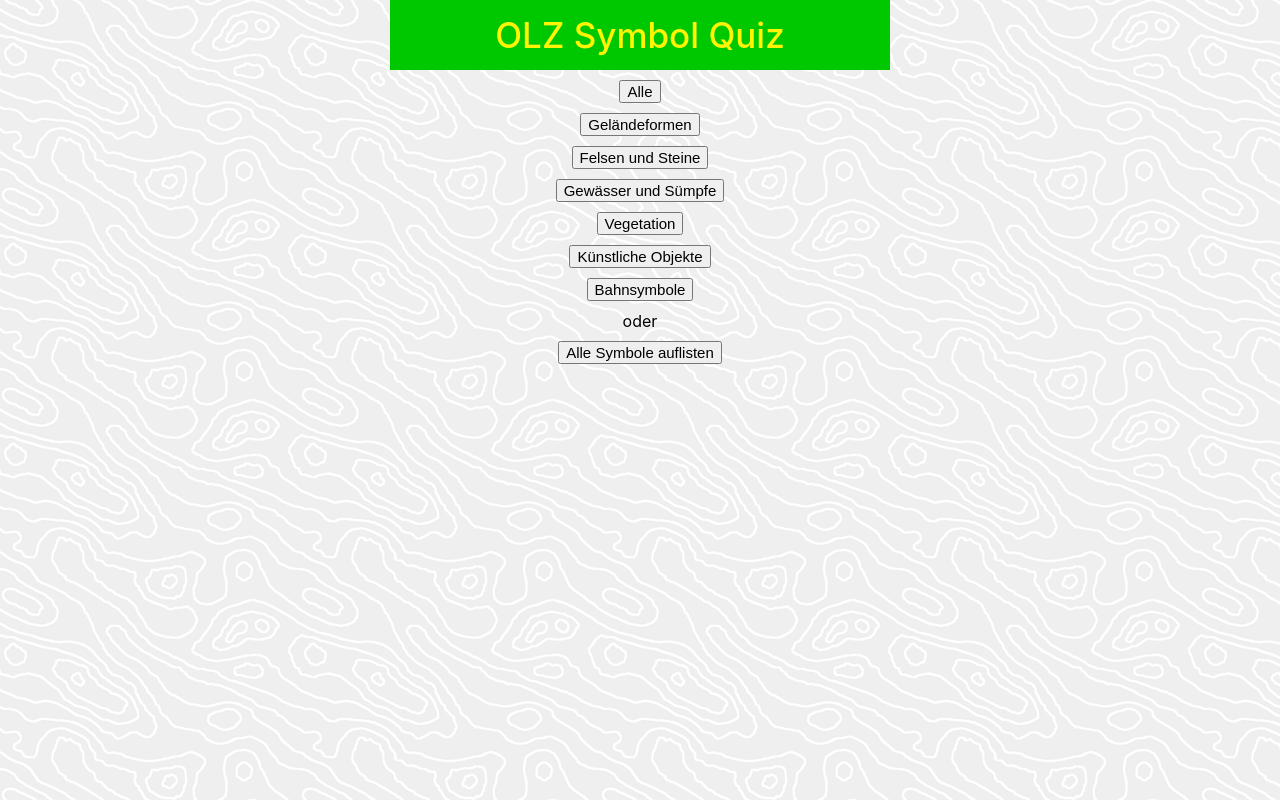
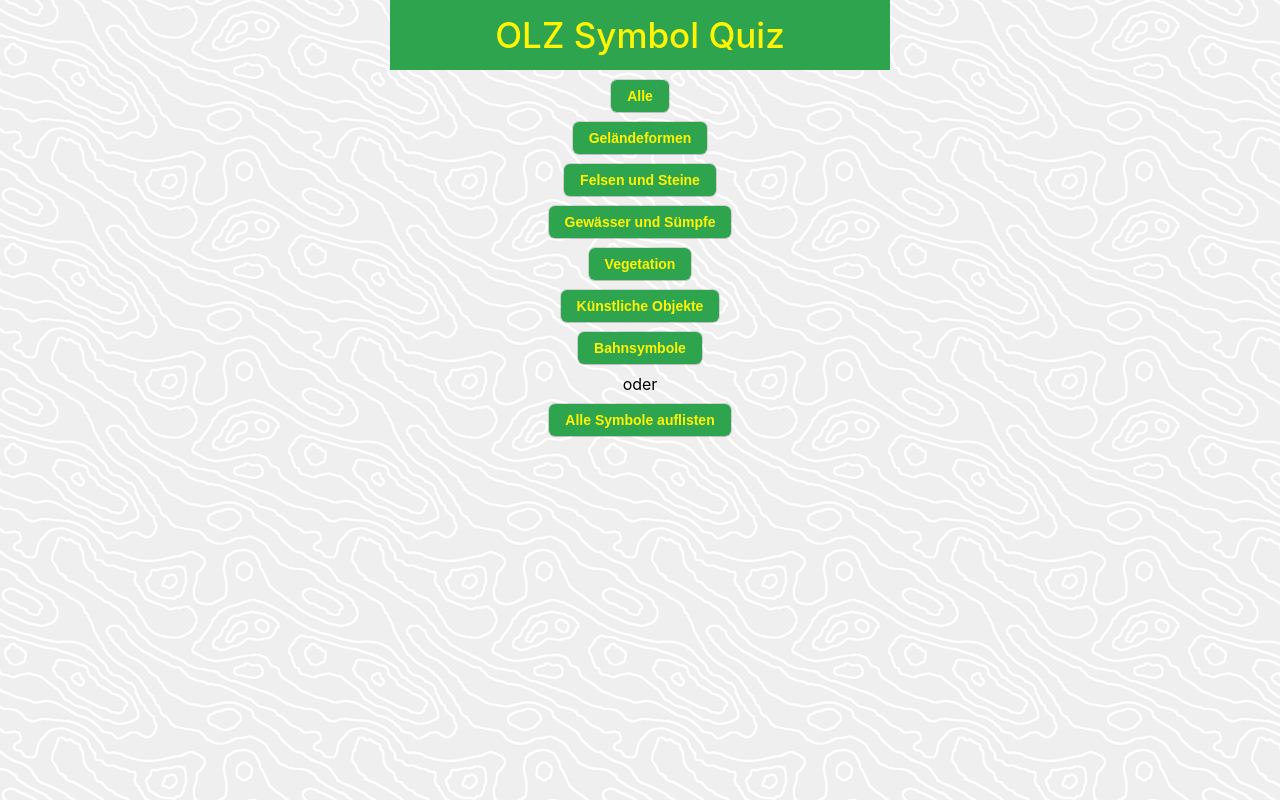
Before and after one commit to N3XT191/olz-symbol-quiz, a React (Create React App) app: page / in a window 1280 px wide. Built offline with nearby package versions, Linux system fonts and the light colour scheme.

Commit message:
nicer buttons

```diff
--- a/src/App.tsx
+++ b/src/App.tsx
@@ -1,3 +1,4 @@
+import Button from "./Button";
 import Quiz from "./Quiz";
 import ShowAll from "./ShowAll";
 
@@ -45,7 +46,7 @@ function App() {
 		>
 			<div
 				style={{
-					backgroundColor: "#00c800",
+					backgroundColor: "#2ea44f",
 					width: "100%",
 					height: 70,
 					display: "flex",
@@ -72,16 +73,11 @@ function App() {
 					}}
 				>
 					{buttonTexts.map((s, i) => (
-						<button
-							style={{ fontSize: 15, marginBottom: 10 }}
-							onClick={() => setCategory(i - 1)}
-						>
-							{s}
-						</button>
+						<Button onClick={() => setCategory(i - 1)}>{s}</Button>
 					))}
-					<div>oder</div>
-					<button
-						style={{ fontSize: 15, marginTop: 10 }}
+					<div style={{ marginBottom: 10 }}>oder</div>
+
+					<Button
 						onClick={() => {
 							let search = window.location.search;
 							let params = new URLSearchParams(search);
@@ -91,7 +87,7 @@ function App() {
 						}}
 					>
 						Alle Symbole auflisten
-					</button>
+					</Button>
 				</div>
 			) : (
 				<ShowAll />
--- /dev/null
+++ b/src/Button.tsx
@@ -0,0 +1,43 @@
+interface Props {
+	onClick: React.MouseEventHandler<HTMLButtonElement>;
+	disabled?: boolean;
+}
+const Button = (props: React.PropsWithChildren<Props>) => (
+	<button
+		onClick={props.onClick}
+		style={{
+			appearance: "none",
+			backgroundColor: props.disabled ? "#9fd2a5" : "#2ea44f",
+			border: "none",
+			outline: props.disabled ? "none" : "1px solid rgba(27, 31, 35, .15)",
+			//backgroundImage: props.disabled
+			//	? "none"
+			//	: "linear-gradient(200deg,hsla(0,0%,100%,.15),hsla(0,0%,100%,0))",
+			borderRadius: 6,
+			boxShadow: props.disabled ? "none" : "rgb(27 31 35 / 10%) 0 1px 0",
+			boxSizing: "border-box",
+			color: props.disabled ? "#ece039" : "#fff404",
+			cursor: props.disabled ? "not-allowed" : "pointer",
+			display: "inline-block",
+			fontSize: 14,
+			fontWeight: 600,
+			lineHeight: "20px",
+			padding: "6px 16px",
+			position: "relative",
+			textAlign: "center",
+			textDecoration: "none",
+			userSelect: "none",
+			touchAction: "manipulation",
+			verticalAlign: "middle",
+			whiteSpace: "nowrap",
+			marginBottom: 10,
+			marginRight: 5,
+			marginLeft: 5,
+		}}
+		disabled={props.disabled}
+	>
+		{props.children}
+	</button>
+);
+
+export default Button;
--- a/src/Quiz.tsx
+++ b/src/Quiz.tsx
@@ -1,4 +1,5 @@
 import { useEffect, useState } from "react";
+import Button from "./Button";
 import data from "./data/data.json";
 
 function shuffle(array: any[], weights: number[]) {
@@ -98,16 +99,14 @@ const Quiz = ({ category }: { category: number }) => {
 			}}
 		>
 			<div>
-				<button
-					style={{ fontSize: 15, marginRight: 10 }}
+				<Button
 					onClick={() => {
 						window.location.search = "";
 					}}
 				>
 					Kategorie wählen
-				</button>
-				<button
-					style={{ fontSize: 15, marginRight: 10 }}
+				</Button>
+				<Button
 					onClick={() => {
 						setMode("pic");
 						onCorrectGuess();
@@ -115,9 +114,8 @@ const Quiz = ({ category }: { category: number }) => {
 					disabled={mode === "pic"}
 				>
 					Symbol
-				</button>
-				<button
-					style={{ fontSize: 15 }}
+				</Button>
+				<Button
 					onClick={() => {
 						setMode("desc");
 						onCorrectGuess();
@@ -125,7 +123,7 @@ const Quiz = ({ category }: { category: number }) => {
 					disabled={mode === "desc"}
 				>
 					Name
-				</button>
+				</Button>
 			</div>
 			<div style={{ margin: 5 }}>
 				Richtige Antworten: {correctGuessCount}, Falsche Antwortern:{" "}
--- a/src/ShowAll.tsx
+++ b/src/ShowAll.tsx
@@ -1,3 +1,4 @@
+import Button from "./Button";
 import data from "./data/data.json";
 
 const numbers = [[], [], [], [], [], []] as any[][];
@@ -33,14 +34,14 @@ const ShowAll = () => {
 				paddingRight: 5,
 			}}
 		>
-			<button
-				style={{ fontSize: 15, marginBottom: 10 }}
+			<Button
 				onClick={() => {
 					window.location.search = "";
 				}}
 			>
 				Zurück
-			</button>
+			</Button>
+
 			{numbers.flat().map((n) => (
 				<div
 					style={{
@@ -67,14 +68,13 @@ const ShowAll = () => {
 					</div>
 				</div>
 			))}
-			<button
-				style={{ fontSize: 15, marginTop: 5, marginBottom: 10 }}
+			<Button
 				onClick={() => {
 					window.location.search = "";
 				}}
 			>
 				Zurück
-			</button>
+			</Button>
 		</div>
 	);
 };
```
